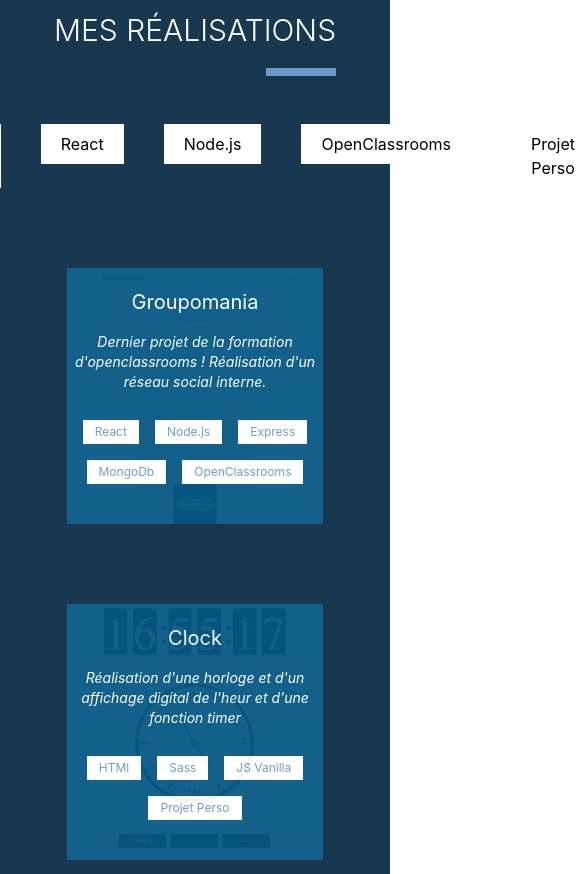
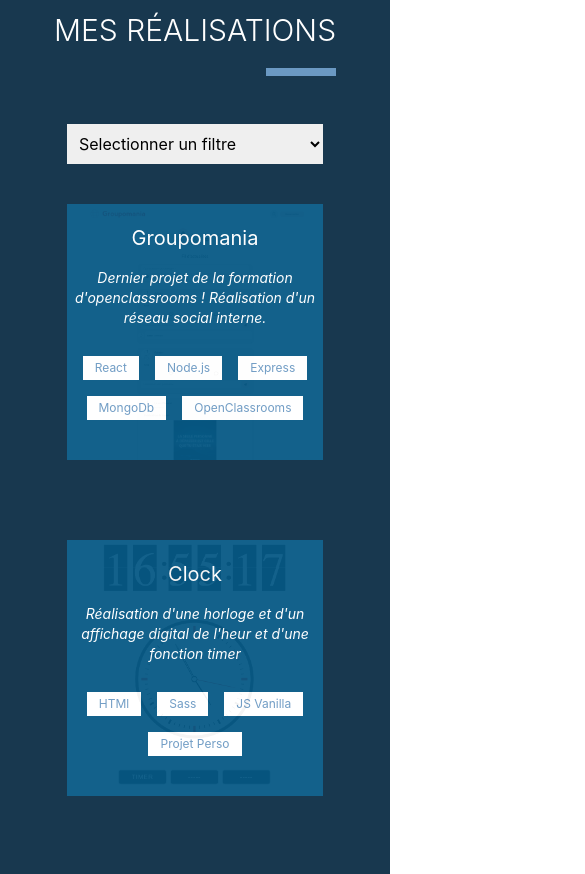
Before and after one commit to sismitrii/portfolio, a React (Create React App) app: page / in a window 390 px wide. Shown: the part 3860-4734 px from the top of the page, 585 px wide, since content can reach past the window. Built offline with nearby package versions, Linux system fonts and the light colour scheme; grey boxes are pictures that could not be loaded; a web font is replaced by a local one.

Commit message:
💬 ♻️ [Realisation] : add a filter for mobile, refactorisation filterTab, add realisations

```diff
--- a/src/component/Realisation/Realisation.jsx
+++ b/src/component/Realisation/Realisation.jsx
@@ -1,9 +1,10 @@
-import { useState } from "react"
+import { useContext, useState, useEffect, useRef } from "react"
 import { faGithub } from "@fortawesome/free-brands-svg-icons"
 import { FontAwesomeIcon } from "@fortawesome/react-fontawesome"
 
 import SectionTitle from "../General/SectionTitle"
 import RealisationItem from "./RealisationItem"
+import { slide } from "../../utils/function"
 
 import GroupomaniaImg from "../../assets/images/Groupomania.png"
 import ClockImg from "../../assets/images/Clock.png"
@@ -11,31 +12,17 @@ import KanapImg from "../../assets/images/Kanap.png"
 import PokedexImg from "../../assets/images/Pokedex.png"
 import SpaceImg from "../../assets/images/SpaceInvaders.png"
 import ParticulesImg from "../../assets/images/Particules.png"
+import GradientImg from "../../assets/images/Gradient_background.png"
+import HotTakesImg from "../../assets/images/Hot_Takes.png"
+import ParallaxImg from "../../assets/images/Parallax.png"
+import { AppContext } from "../../utils/context"
 
 
 export default function Realisation(){
     const [isSelected, setIsSelected] = useState("Tous");
+    const {isMobile} = useContext(AppContext)
 
-    const filterTab = [
-        {
-            name: "Tous"
-        },
-        {
-            name: "JS Vanilla"
-        },
-        {
-            name: "React"
-        },
-        {
-            name: "Node.js"
-        },
-        {
-            name: "OpenClassrooms"
-        },
-        {
-            name: "Projet Perso"
-        }
-    ]
+    const filterTab = [ "Tous", "JS Vanilla","React", "Node.js", "OpenClassrooms", "Projet Perso"]
 
     const tabProject = [
         {
@@ -80,13 +67,13 @@ export default function Realisation(){
             img: ParticulesImg,
             url: "https://particule-steel.vercel.app"
         },
-        // {
-        //     name: "Parrallax Scrolling",
-        //     description: "Animations au scroll de la page",
-        //     attribut: ["HTML","CSS", "JS Vanilla","Projet Perso"],
-        //     img: GroupomaniaImg,
-        //     url: "https://parallax-scrolling-six.vercel.app/"
-        // },
+        {
+            name: "Parrallax Scrolling",
+            description: "Animations au scroll de la page",
+            attribut: ["HTML","CSS", "JS Vanilla","Projet Perso"],
+            img: ParallaxImg,
+            url: "https://parallax-scrolling-six.vercel.app/"
+        },
         // {
         //     name: "Github Searcher",
         //     description: "Utilisation de l'API de Github",
@@ -101,47 +88,66 @@ export default function Realisation(){
         //     img: GroupomaniaImg,
         //     url: "https://memory-card-xi.vercel.app"
         // },
-        // {
-        //     name: "Generateur de dégradé",
-        //     description: "Création d'un dégradé colorer à l'aide de 2 ou plus code hexadécimal",
-        //     attribut: ["HTML","CSS", "JS Vanilla","Projet Perso"] ,
-        //     img: GroupomaniaImg,
-        //     url: "https://gradient-background-generator-phi.vercel.app"
-        // },
-        // {
-        //     name: "API Hot takes",
-        //     description: "6ème projet de la formation d'openClassrooms, création d'une API" ,
-        //     attribut: ["Node.js","Express", "MongoDb","OpenClassrooms"],
-        //     img: GroupomaniaImg,
-        //     url: "https://github.com/sismitrii/OC_P6_Hot_Takes"
-        // }
+        {
+            name: "Générateur de dégradé",
+            description: "Création d'un dégradé coloré à l'aide de codes hexadécimal",
+            attribut: ["HTML","CSS", "JS Vanilla","Projet Perso"] ,
+            img: GradientImg,
+            url: "https://gradient-background-generator-phi.vercel.app"
+        },
+        {
+            name: "API Hot takes",
+            description: "6ème projet de la formation d'openClassrooms, création d'une API" ,
+            attribut: ["Node.js","Express", "MongoDb","OpenClassrooms"],
+            img: HotTakesImg,
+            url: "https://github.com/sismitrii/OC_P6_Hot_Takes"
+        }
     ]
+    const slided = useRef(null)
+
+    useEffect(()=>{
+        slide(slided.current)
+    },[])
 
     const tabtoShow = isSelected === "Tous" ? tabProject : tabProject.filter((project)=>{
         return project.attribut.includes(isSelected);
     })
 
-    function handleSelected(name){
-        setIsSelected(name);
-    }
 
     return(
-        <section id="realisations" className="w-screen h-fit flex flex-col justify-center items-center bg-bgBlue py-20">
+        <section  id="realisations" className="w-screen h-fit flex flex-col justify-center items-center bg-bgBlue py-20">
             <SectionTitle colored={false}>
                 MES RÉALISATIONS
             </SectionTitle>
+            {isMobile ?
+                <>
+                <select
+                    name="filter"
+                    aria-label="filter"
+                    aria-describedby="Liste de filtre pour les réalisations"
+                    className="w-64 h-10 p-2 sm:w-96"
+                    onChange={(e)=>setIsSelected(e.target.value)}
+                >
+                    <option value="tous">Selectionner un filtre</option>
+                    {filterTab.map((filter, index)=>(
+                        <option key={`${index}-${filter}`} value={filter}>{filter}</option>
+                    ))}
+                </select>
+                </>
+                :
                 <ul className="flex mb-10" aria-label="filter" aria-describedby="Liste de filtre pour les réalisations">
                     {filterTab.map((filter, index)=>(
                         <li key={index}>
                             <button
-                            onClick={()=>handleSelected(filter.name)}
-                            className={`${isSelected === filter.name ? "bg-navBlue text-white hover:text-white" : "bg-white" } px-5 py-2 mx-5  hover:bg-navBlue hover:text-white duration-150`}>
-                                {filter.name}
+                                onClick={()=>setIsSelected(filter)}
+                                className={`${isSelected === filter ? "bg-navBlue text-white hover:text-white" : "bg-white" } px-5 py-2 mx-5  hover:bg-navBlue hover:text-white duration-150`}>
+                                    {filter}
                             </button>
                         </li>
                     ))}
                 </ul>
-            <section className="flex flex-wrap justify-center">
+            }
+            <section ref={slided} className="flex flex-wrap justify-center">
                 {tabtoShow.map((project,index)=>(
                     <RealisationItem
                         key={`${project}-${index}`}
```
Lines whose indentation alone changed are shown as unchanged.
